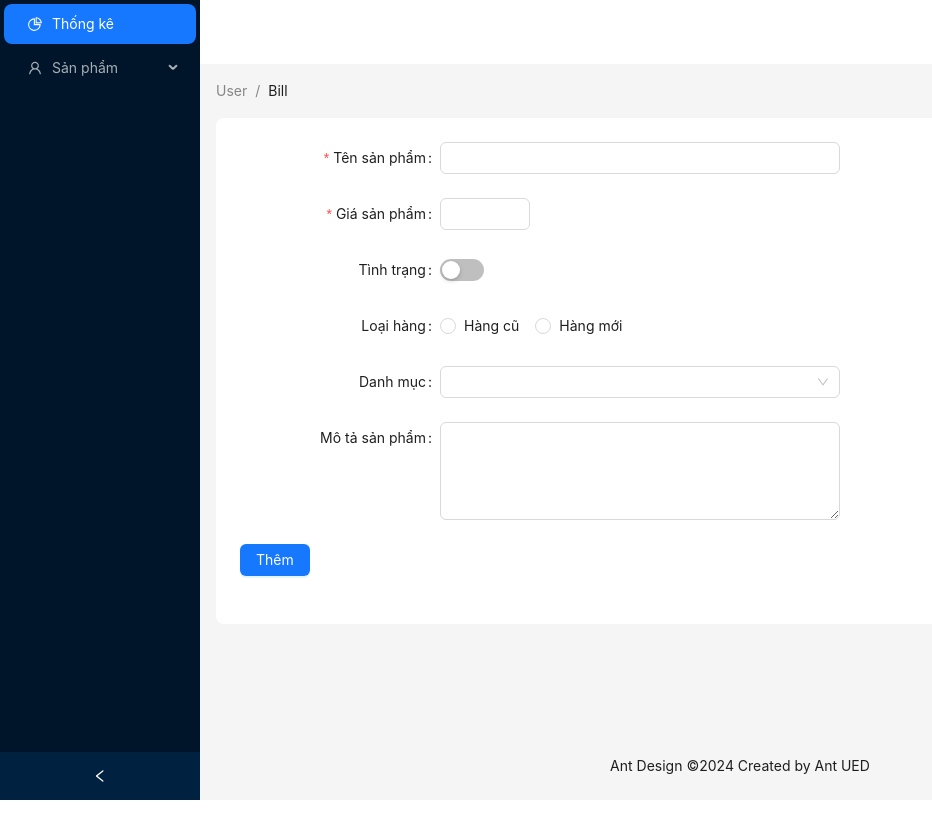
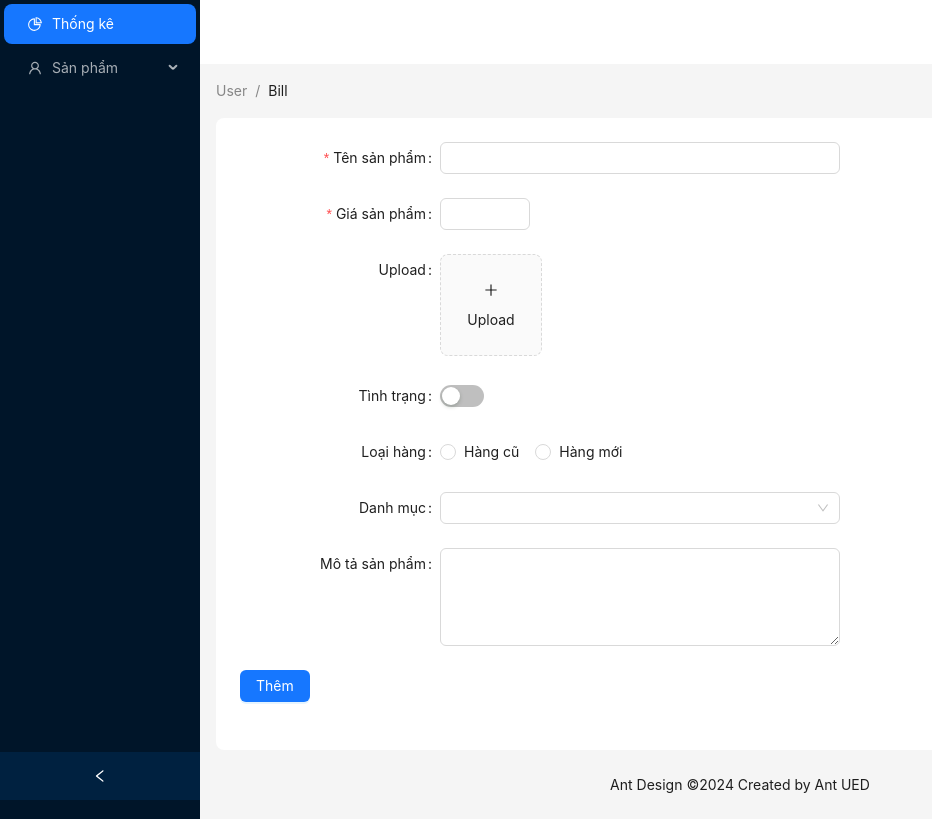
Before and after one commit to datlt2306/FPL-WEB209, a React (Vite) app: page /admin/products/add in a window 1280 px wide. Shown: the whole page, without its empty margins (0-932 px from the left). Built offline with nearby package versions, Linux system fonts and the light colour scheme.

Commit message:
WD18402 - Buổi 8

```diff
--- a/db.json
+++ b/db.json
@@ -63,6 +63,16 @@
       "category": "idCategory1",
       "description": "mô tả",
       "id": 7
+    },
+    {
+      "name": "Sản phẩm 3",
+      "price": 300,
+      "available": true,
+      "type": "type1",
+      "category": "idCategory2",
+      "description": "2131",
+      "imageUrl": "https://res.cloudinary.com/ecommercer2021/image/upload/v1727253168/zebgtm17p5yaojptaiqx.jpg",
+      "id": 8
     }
   ],
   "users": []
--- a/src/components/ProductAdd.jsx
+++ b/src/components/ProductAdd.jsx
@@ -1,9 +1,12 @@
 import { useMutation, useQueryClient } from "@tanstack/react-query";
-import { Button, Form, Input, InputNumber, message, Radio, Select, Switch } from "antd";
+import { Button, Form, Input, InputNumber, message, Radio, Select, Switch, Upload } from "antd";
 import TextArea from "antd/es/input/TextArea";
 import axios from "axios";
+import { PlusOutlined } from "@ant-design/icons";
+import { useState } from "react";
 
 const ProductAdd = () => {
+    const [imageUrl, setImageUrl] = useState("");
     const [form] = Form.useForm();
     const queryClient = useQueryClient();
     const [messageApi, contextHolder] = message.useMessage();
@@ -23,8 +26,22 @@ const ProductAdd = () => {
             });
         },
     });
+    const normFile = (e) => {
+        if (Array.isArray(e)) {
+            return e;
+        }
+        return e?.fileList;
+    };
+    const onHandleChange = (info) => {
+        console.log("info", info);
+        if (info.file.status === "done") {
+            setImageUrl(info.file.response.secure_url);
+        }
+    };
     const onFinish = (values) => {
-        mutate(values);
+        if (!imageUrl) return;
+        console.log(1);
+        mutate({ ...values, imageUrl });
     };
     return (
         <div>
@@ -73,6 +90,33 @@ const ProductAdd = () => {
                 >
                     <InputNumber />
                 </Form.Item>
+                <Form.Item label="Upload" valuePropName="fileList" getValueFromEvent={normFile}>
+                    <Upload
+                        action="https://api.cloudinary.com/v1_1/ecommercer2021/image/upload"
+                        listType="picture-card"
+                        data={{
+                            upload_preset: "demo-upload",
+                        }}
+                        onChange={onHandleChange}
+                    >
+                        <button
+                            style={{
+                                border: 0,
+                                background: "none",
+                            }}
+                            type="button"
+                        >
+                            <PlusOutlined />
+                            <div
+                                style={{
+                                    marginTop: 8,
+                                }}
+                            >
+                                Upload
+                            </div>
+                        </button>
+                    </Upload>
+                </Form.Item>
                 <Form.Item label="Tình trạng" name="available" valuePropName="checked">
                     <Switch />
                 </Form.Item>
@@ -102,3 +146,21 @@ const ProductAdd = () => {
 };
 
 export default ProductAdd;
+
+/**
+ * B1: Hiển thị giao diện
+ * B2: Lấy giá trị form
+ * B3: Reset form sau khi submit thành công
+ * B4: Hiển thị message sau khi submit thành công
+ */
+
+/**
+ *  Upload ảnh
+ * Bước 1: Đăng ký tài khoản cloudinary
+ * Bước 2: Tạo cloud name
+ * Bước 3: Tạo upload presets đặt status "unsigned"
+ * Bước 4: có API cloudinary
+ * Bước 5: Sử dụng component Upload của antd
+ * Bước 6: Upload ảnh thành công xong thì lưu đường link vào state
+ * Bước 7: Submit form bao gồm thông tin form + ảnh
+ */
```
